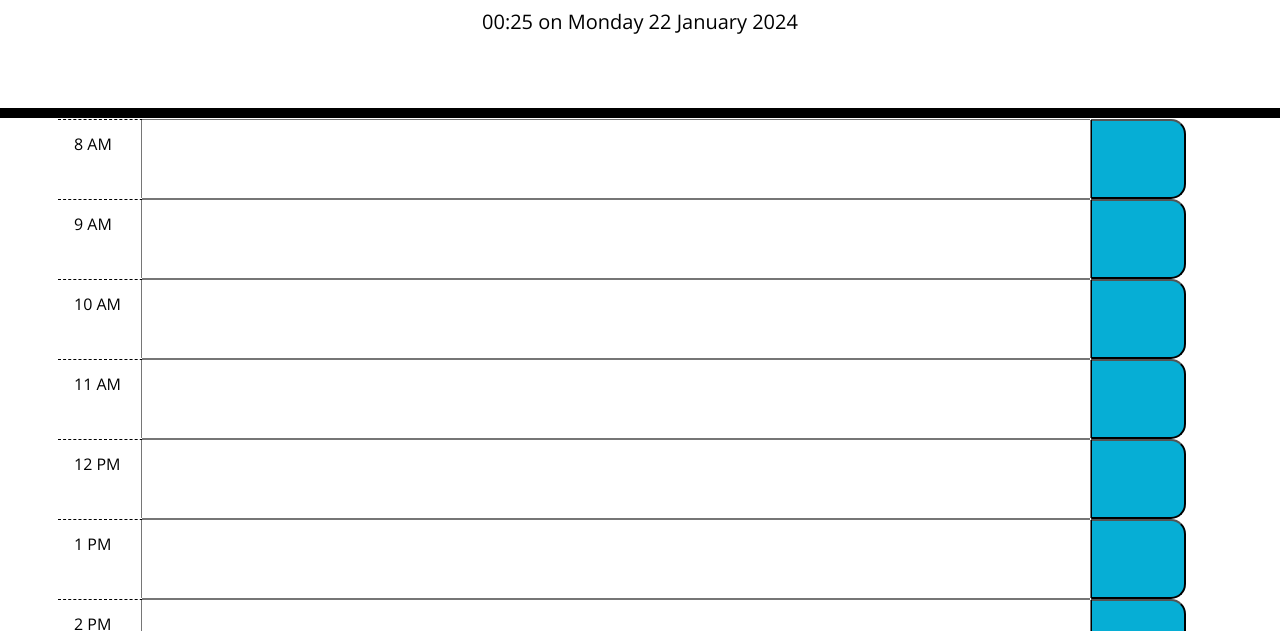
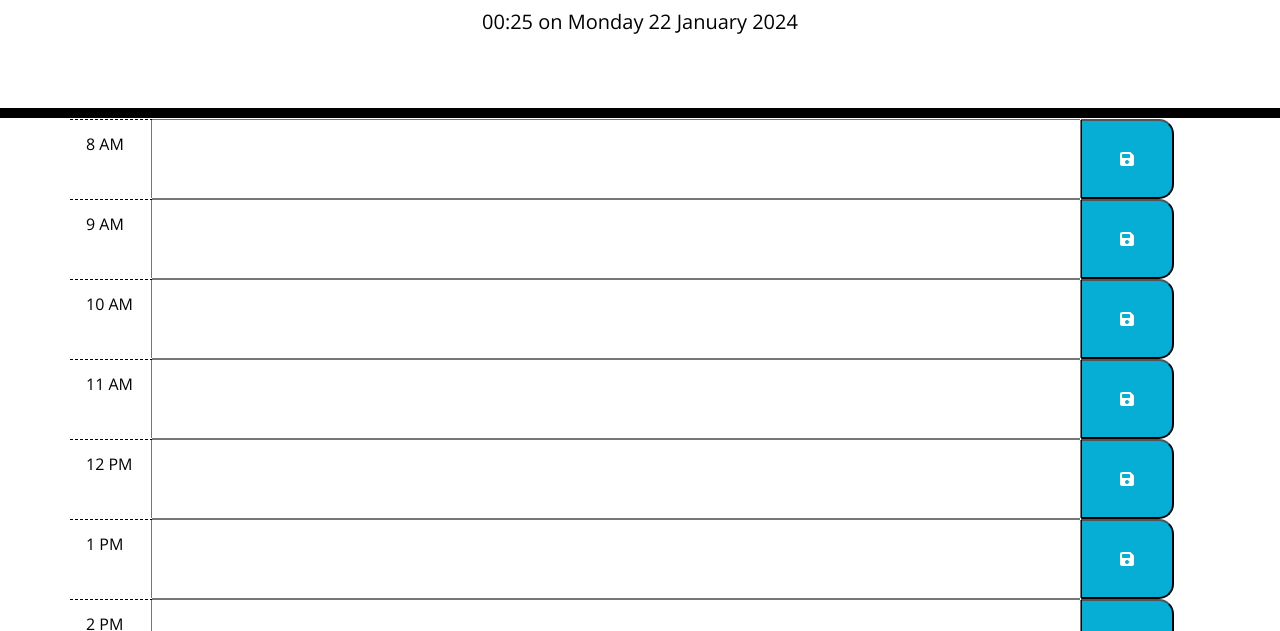
Before and after one commit to nicosharpe/day-planner-app, a plain HTML site: page index.html in a window 1280 px wide. Shown: the part 169-800 px from the top of the page. Drawn offline with nearby package versions, Linux system fonts and the light colour scheme.

Commit message:
added save icon, changed border radius

```diff
--- a/assets/script.js
+++ b/assets/script.js
@@ -19,7 +19,7 @@ $(document).ready(function () {
         // Loop from 8am to 6pm (24-hour format)
         for (var hour = 8; hour <= 18; hour++) {
 
-            row = $("<div>").addClass("row");
+            row = $("<div>").addClass("row mx-auto");
             container.append(row);
 
             var hourFormat = dayjs().hour(hour).format("h A");
@@ -32,7 +32,7 @@ $(document).ready(function () {
 
             row.append(textArea)
 
-            var saveButton = $("<button>").addClass("saveBtn col-1");
+            var saveButton = $("<button>").addClass("saveBtn col-1 fa-solid fa-floppy-disk");
 
 
             row.append(saveButton);
--- a/index.html
+++ b/index.html
@@ -13,10 +13,11 @@
       />
     <link
       rel="stylesheet"
-      href="https://use.fontawesome.com/releases/v5.8.1/css/all.css"
+      href="https://use.fontawesome.com/releases/v6.5.1/css/all.css"
       integrity="sha384-50oBUHEmvpQ+1lW4y57PTFmhCaXp0ML5d60M1M7uH2+nqUivzIebhndOJK28anvf"
       crossorigin="anonymous"
     />
+    <link rel="stylesheet" href="https://cdnjs.cloudflare.com/ajax/libs/font-awesome/6.4.2/css/all.min.css">
     <link
       href="https://fonts.googleapis.com/css?family=Open+Sans&display=swap"
       rel="stylesheet"
```
